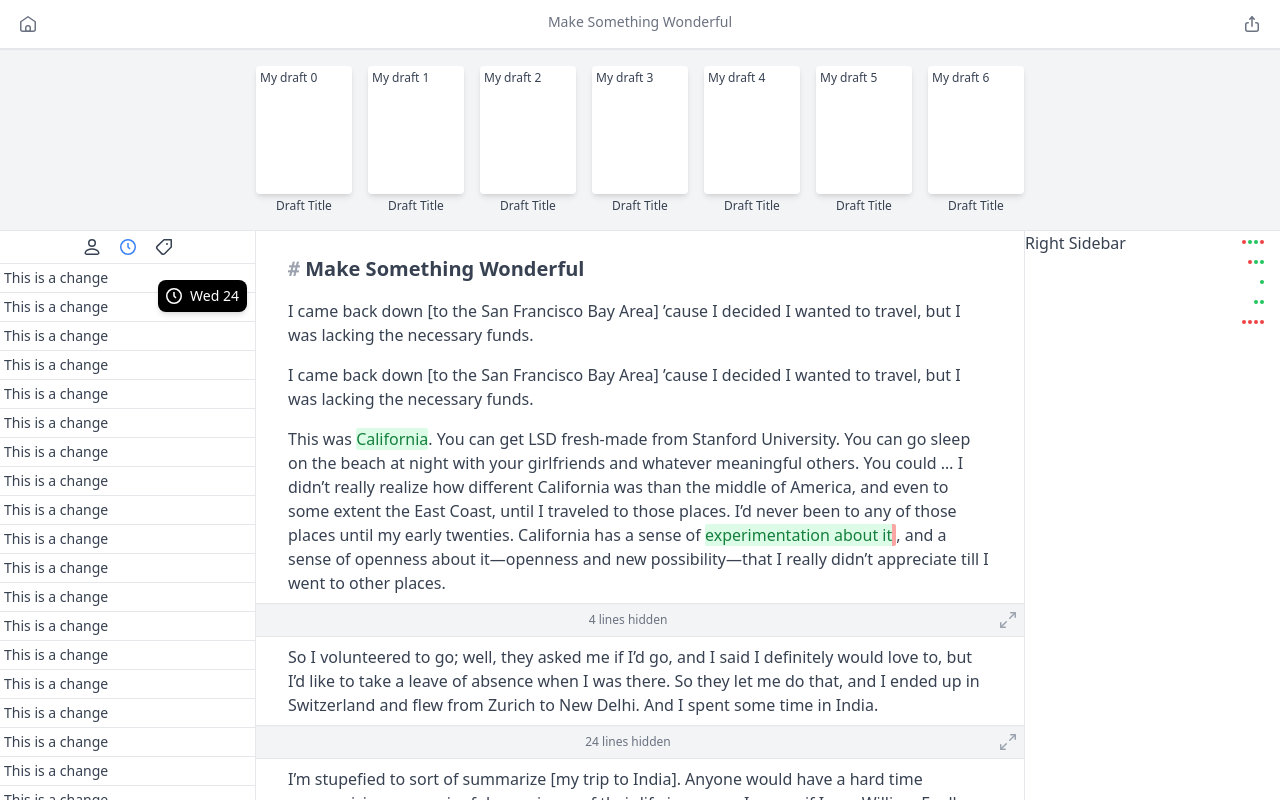
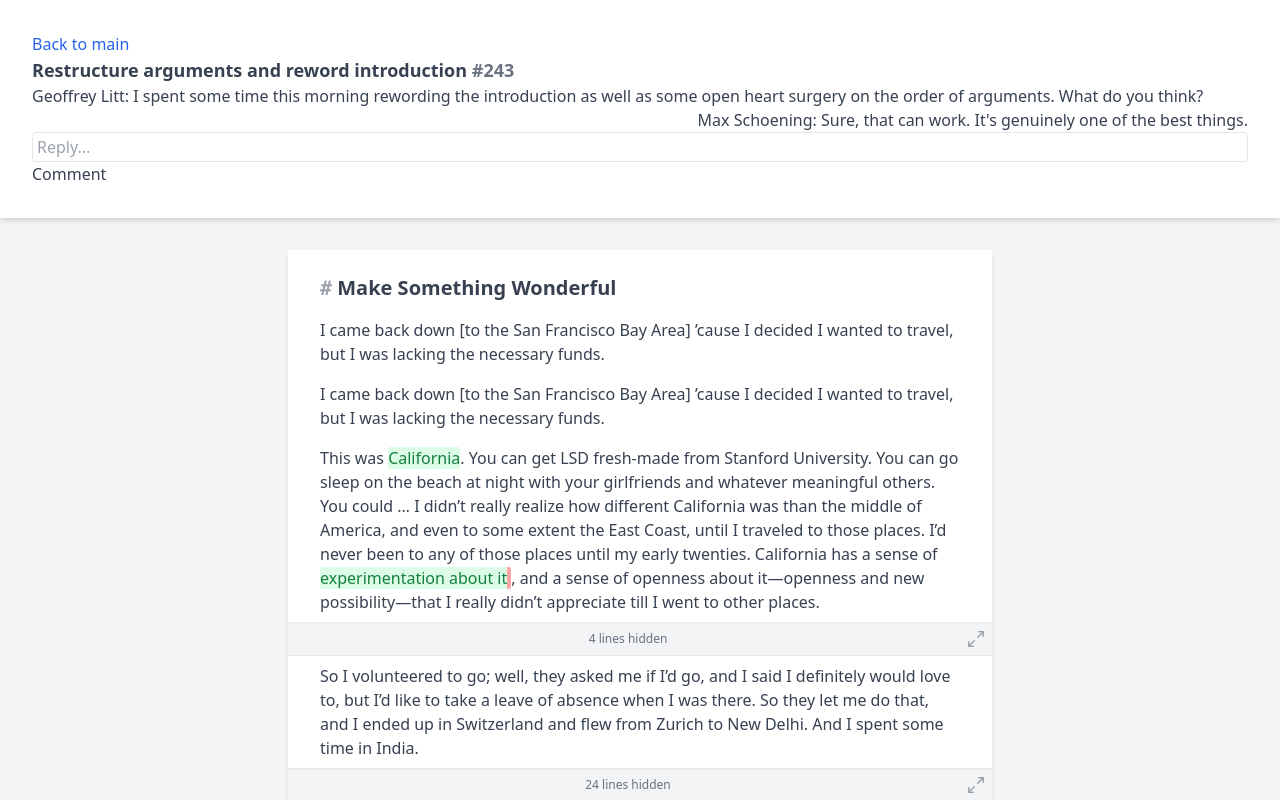
Before and after one commit to max/chornicle-playground, a React (Vite) app: page / in a window 1280 px wide. Shown: the top 800 px of the page. Built offline with nearby package versions, Linux system fonts and the light colour scheme.

Commit message:
Simple PR layout

```diff
--- a/src/App.tsx
+++ b/src/App.tsx
@@ -1,46 +1,9 @@
-import ChangeMeter from './components/ChangeMeter'
-import DraftList from './components/DraftList'
-import Editor from './components/Editor'
-import LeftSidebar from './components/LeftSidebar'
-import RightSidebar from './components/RightSidebar'
-import Toolbar from './components/Toolbar'
+// import EditorLayoutExperiment from './components/EditorLayoutExperiment'
+import PullRequestExperiment from './components/PullRequestExperiment'
 
 function App() {
-  return (
-    <div className="absolute bottom-0 left-0 right-0 top-0">
-      <div className="flex h-full flex-col">
-        <div className="flex-none border-b">
-          <Toolbar />
-        </div>
-
-        <div className="border-b border-t bg-gray-100 shadow-inner-sm">
-          <DraftList />
-        </div>
-
-        <div className="flex flex-1">
-          <div className="flex-1 border-r">
-            <LeftSidebar />
-          </div>
-
-          <div className="max-w-3xl">
-            <Editor />
-          </div>
-
-          <div className="flex-1 border-l">
-            <RightSidebar />
-          </div>
-        </div>
-      </div>
-
-      <div className="fixed right-4 top-[240px] flex flex-col gap-4">
-        <ChangeMeter size={4} />
-        <ChangeMeter size={3} />
-        <ChangeMeter size={1} />
-        <ChangeMeter size={2} />
-        <ChangeMeter size={4} />
-      </div>
-    </div>
-  )
+  // return <EditorLayoutExperiment />
+  return <PullRequestExperiment />
 }
 
 export default App
--- a/src/components/Editor.tsx
+++ b/src/components/Editor.tsx
@@ -1,8 +1,9 @@
 import {ReactNode} from 'react'
 import MaximizeIcon from './icons/Maximize2Icon'
 
-function Editor() {
+function Editor({className}: {className?: string}) {
   return (
+    <div className={className}>
       <div className="prose bg-white py-4">
         <h1 className="text-900 text-xl font-bold">
           <span className="font-mono text-gray-400">#</span> Make Something
@@ -19,11 +20,11 @@ function Editor() {
         <p>
           This was <AdditionDiffSpan>California</AdditionDiffSpan>. You can get
           LSD fresh-made from Stanford University. You can go sleep on the beach
-        at night with your girlfriends and whatever meaningful others. You could
-        … I didn’t really realize how different California was than the middle
-        of America, and even to some extent the East Coast, until I traveled to
-        those places. I’d never been to any of those places until my early
-        twenties. California has a sense of{' '}
+          at night with your girlfriends and whatever meaningful others. You
+          could … I didn’t really realize how different California was than the
+          middle of America, and even to some extent the East Coast, until I
+          traveled to those places. I’d never been to any of those places until
+          my early twenties. California has a sense of{' '}
           <AdditionDiffSpan deletion={true}>
             experimentation about it
           </AdditionDiffSpan>
@@ -35,34 +36,35 @@ function Editor() {
 
         <p>
           So I volunteered to go; well, they asked me if I’d go, and I said I
-        definitely would love to, but I’d like to take a leave of absence when I
-        was there. So they let me do that, and I ended up in Switzerland and
+          definitely would love to, but I’d like to take a leave of absence when
+          I was there. So they let me do that, and I ended up in Switzerland and
           flew from Zurich to New Delhi. And I spent some time in India.
         </p>
 
         <CollapsedDiffPlaceholder lineCount={24} />
 
         <p>
-        I’m stupefied to sort of summarize [my trip to India]. Anyone would have
-        a hard time summarizing a meaningful experience of their life in a page.
-        I mean, if I was William Faulkner, I might be able to do it for you, but
-        I’m not.
+          I’m stupefied to sort of summarize [my trip to India]. Anyone would
+          have a hard time summarizing a meaningful experience of their life in
+          a page. I mean, if I was William Faulkner, I might be able to do it
+          for you, but I’m not.
         </p>
         <p>
-        Coming back was more of a culture shock than going. All I really wanted
-        to do [after returning to California] was to go find a grassy meadow and
-        just sit. I didn’t want to drive a car. I didn’t want to go to San
-        Francisco or do all these things. I didn’t want to do it. So I didn’t,
-        for about three months. I just read and sat. When you are a stranger in
-        a place, you notice things that you rapidly stop noticing when you
-        become familiar.
+          Coming back was more of a culture shock than going. All I really
+          wanted to do [after returning to California] was to go find a grassy
+          meadow and just sit. I didn’t want to drive a car. I didn’t want to go
+          to San Francisco or do all these things. I didn’t want to do it. So I
+          didn’t, for about three months. I just read and sat. When you are a
+          stranger in a place, you notice things that you rapidly stop noticing
+          when you become familiar.
         </p>
         <p>
-        I was a stranger in America for the first time in my life, and so I saw
-        things I’d never seen before. And I tried to pay attention to them for
-        those three months because I knew that gradually, bit by bit, my
+          I was a stranger in America for the first time in my life, and so I
+          saw things I’d never seen before. And I tried to pay attention to them
+          for those three months because I knew that gradually, bit by bit, my
           familiarity would be gained again.
         </p>
+      </div>
     </div>
   )
 }
--- /dev/null
+++ b/src/components/EditorLayoutExperiment.tsx
@@ -0,0 +1,46 @@
+import ChangeMeter from './ChangeMeter'
+import DraftList from './DraftList'
+import Editor from './Editor'
+import LeftSidebar from './LeftSidebar'
+import RightSidebar from './RightSidebar'
+import Toolbar from './Toolbar'
+
+function EditorLayoutExperiment() {
+  return (
+    <div className="absolute bottom-0 left-0 right-0 top-0">
+      <div className="flex h-full flex-col">
+        <div className="flex-none border-b">
+          <Toolbar />
+        </div>
+
+        <div className="border-b border-t bg-gray-100 shadow-inner-sm">
+          <DraftList />
+        </div>
+
+        <div className="flex flex-1">
+          <div className="flex-1 border-r">
+            <LeftSidebar />
+          </div>
+
+          <div className="max-w-3xl">
+            <Editor />
+          </div>
+
+          <div className="flex-1 border-l">
+            <RightSidebar />
+          </div>
+        </div>
+      </div>
+
+      <div className="fixed right-4 top-[240px] flex flex-col gap-4">
+        <ChangeMeter size={4} />
+        <ChangeMeter size={3} />
+        <ChangeMeter size={1} />
+        <ChangeMeter size={2} />
+        <ChangeMeter size={4} />
+      </div>
+    </div>
+  )
+}
+
+export default EditorLayoutExperiment
--- /dev/null
+++ b/src/components/PullRequestExperiment.tsx
@@ -0,0 +1,44 @@
+import Editor from './Editor'
+
+function PullRequestExperiment() {
+  return (
+    <div className="absolute bottom-0 left-0 right-0 top-0 bg-gray-100">
+      <div className="bg-white p-8 shadow-md">
+        <div>
+          <a href="#">Back to main</a>
+        </div>
+
+        <div>
+          <h1 className="text-lg font-bold">
+            Restructure arguments and reword introduction{' '}
+            <span className="text-gray-500">#243</span>
+          </h1>
+
+          <div>
+            <p>
+              <span className="bold">Geoffrey Litt:</span> I spent some time
+              this morning rewording the introduction as well as some open heart
+              surgery on the order of arguments. What do you think?
+            </p>
+
+            <p className="text-right">
+              <span className="bold">Max Schoening:</span> Sure, that can work.
+              It's genuinely one of the best things.
+            </p>
+
+            <div>
+              <input type="text" placeholder="Reply..." />
+            </div>
+            <button>Comment</button>
+          </div>
+        </div>
+      </div>
+
+      <div className="mx-auto max-w-3xl p-8">
+        <Editor className="shadow-md" />
+      </div>
+    </div>
+  )
+}
+
+export default PullRequestExperiment
--- a/src/index.css
+++ b/src/index.css
@@ -7,9 +7,22 @@ body {
   -webkit-font-smoothing: antialiased;
 }
 
+a:link,
+a:visited {
+  @apply text-blue-600;
+}
+
+input {
+  @apply border;
+  @apply px-1;
+  @apply py-0.5;
+  @apply rounded;
+  @apply w-full;
+}
+
 .prose > * {
+  @apply px-8;
   @apply py-2;
-  @apply px-8;
 }
 
 .prose .hidden-diff {
--- a/src/main.tsx
+++ b/src/main.tsx
@@ -6,5 +6,5 @@ import './index.css'
 ReactDOM.createRoot(document.getElementById('root')!).render(
   <React.StrictMode>
     <App />
-  </React.StrictMode>,
+  </React.StrictMode>
 )
```
Lines whose indentation alone changed are shown as unchanged.
